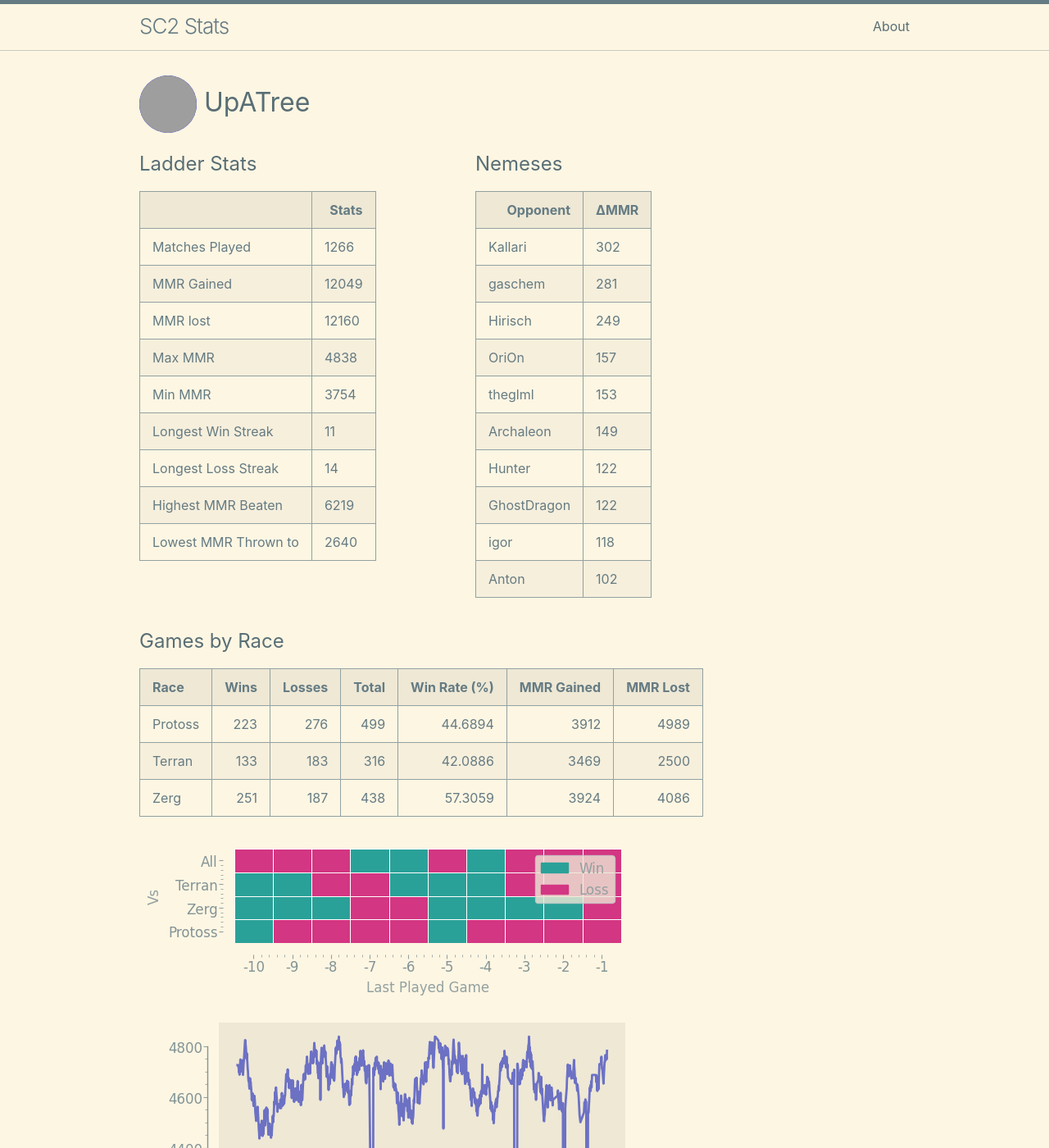
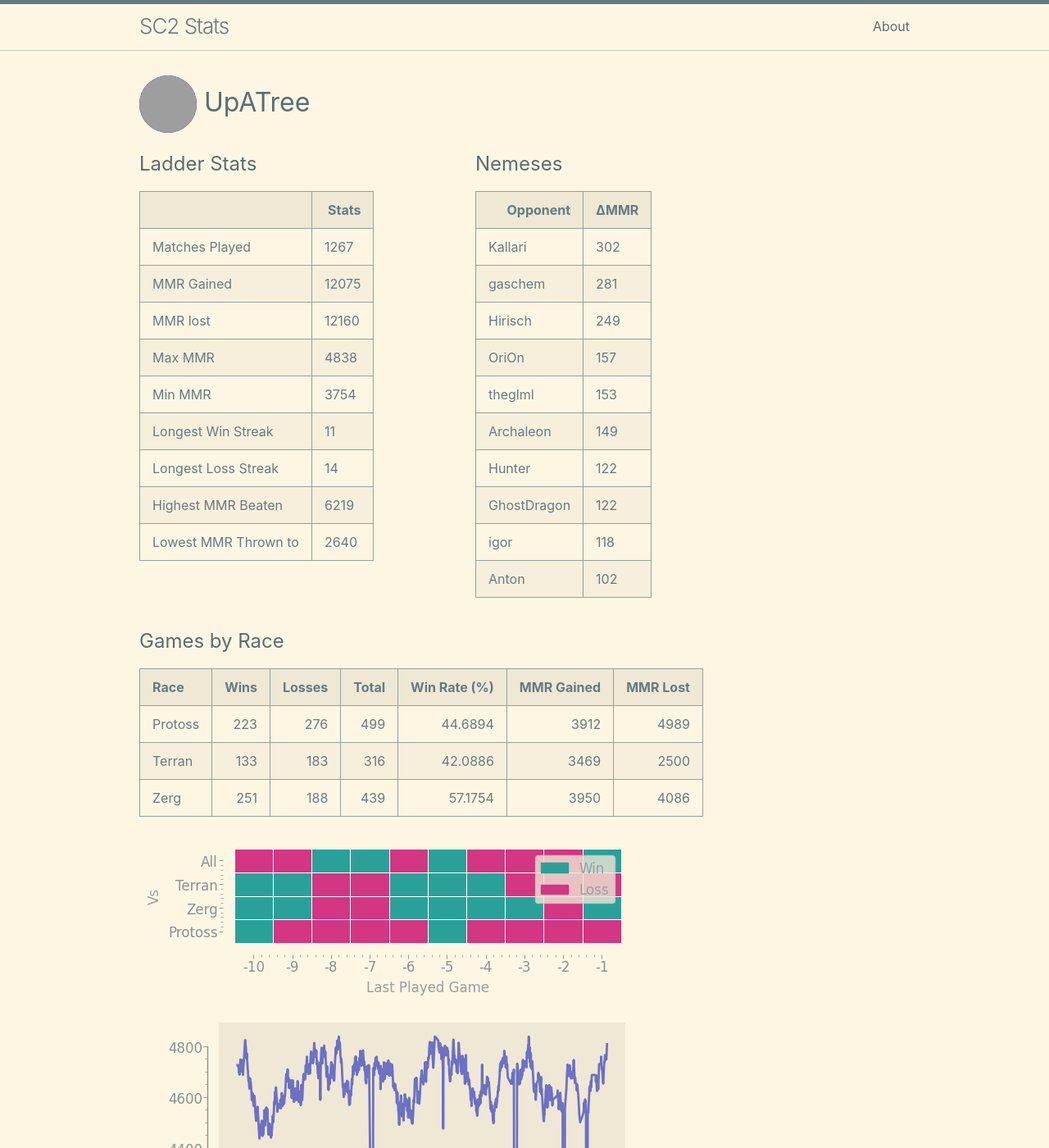
Before and after one commit to kylermurphy/UpATree, a Jekyll site: the page built from docs/index.md, in a window 1280 px wide and 1400 px high. Shown: the whole window at 82% size. Built offline with Jekyll 4.4.1, drawn with Linux system fonts in a browser that asks for light colours; grey boxes are pictures that could not be loaded.

Commit message:
running on push

```diff
--- a/docs/index.md
+++ b/docs/index.md
@@ -18,11 +18,11 @@ layout: home
   <tbody>
     <tr>
       <td>Matches Played</td>
-      <td>1266</td>
+      <td>1267</td>
     </tr>
     <tr>
       <td>MMR Gained</td>
-      <td>12049</td>
+      <td>12075</td>
     </tr>
     <tr>
       <td>MMR lost</td>
@@ -116,7 +116,7 @@ layout: home
 |:--------|-------:|---------:|--------:|---------------:|-------------:|-----------:|
 | Protoss |    223 |      276 |     499 |        44.6894 |         3912 |       4989 |
 | Terran  |    133 |      183 |     316 |        42.0886 |         3469 |       2500 |
-| Zerg    |    251 |      187 |     438 |        57.3059 |         3924 |       4086 |
+| Zerg    |    251 |      188 |     439 |        57.1754 |         3950 |       4086 |
 
 ![Games by Race](./assets/gm_hist.png)
 
--- a/log.txt
+++ b/log.txt
@@ -500,3 +500,4 @@ Writing a log file 2025-03-16 18:29:12.
 Writing a log file 2025-03-16 18:49:28.
 Writing a log file 2025-03-16 19:17:02.
 Writing a log file 2025-03-16 19:29:40.
+Writing a log file 2025-03-16 19:48:04.
```
Also changed, not shown: docs/assets/MMR.png, docs/assets/daily.png, docs/assets/gm_hist.png, docs/assets/r_wrt.png, 1 other file.
